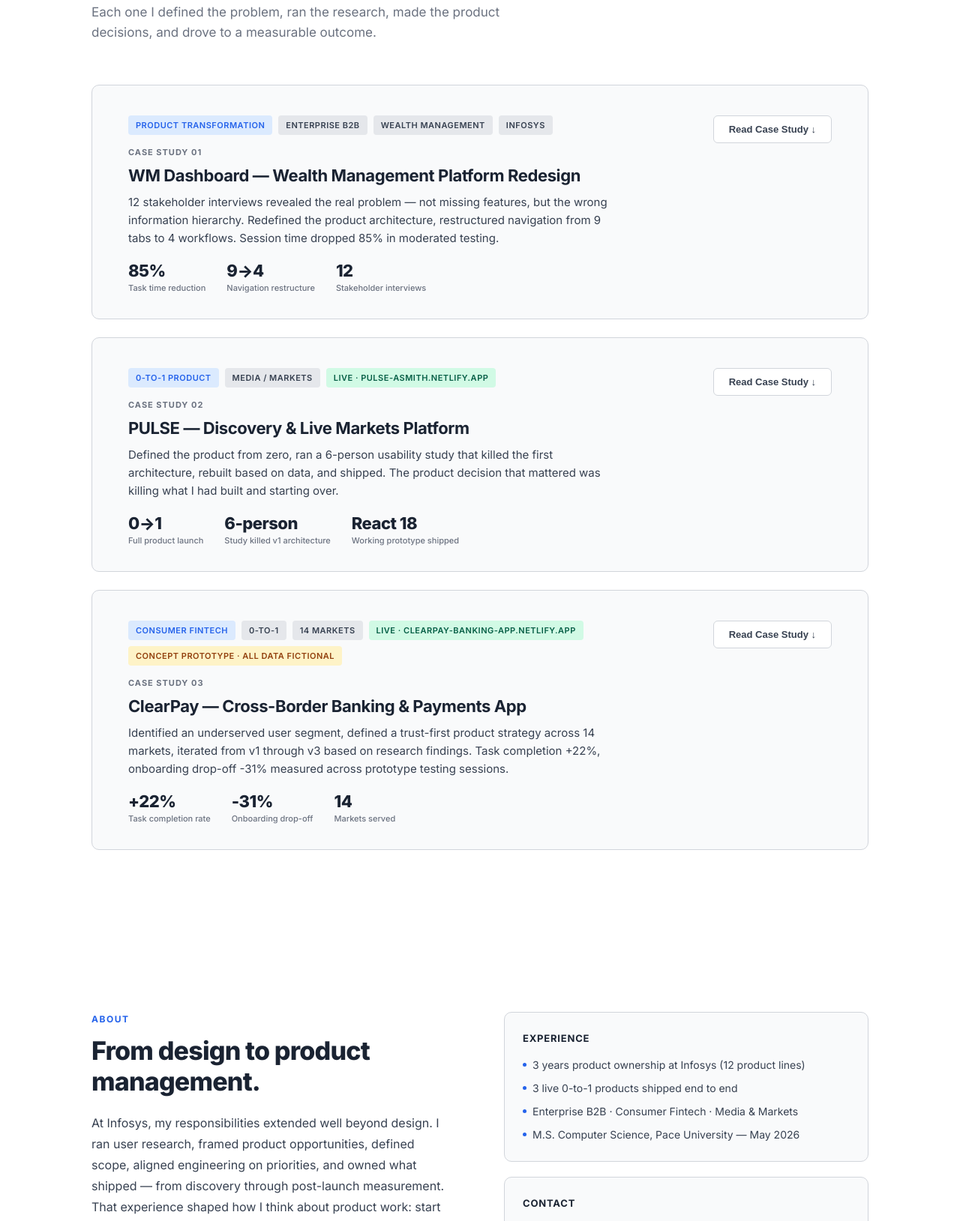
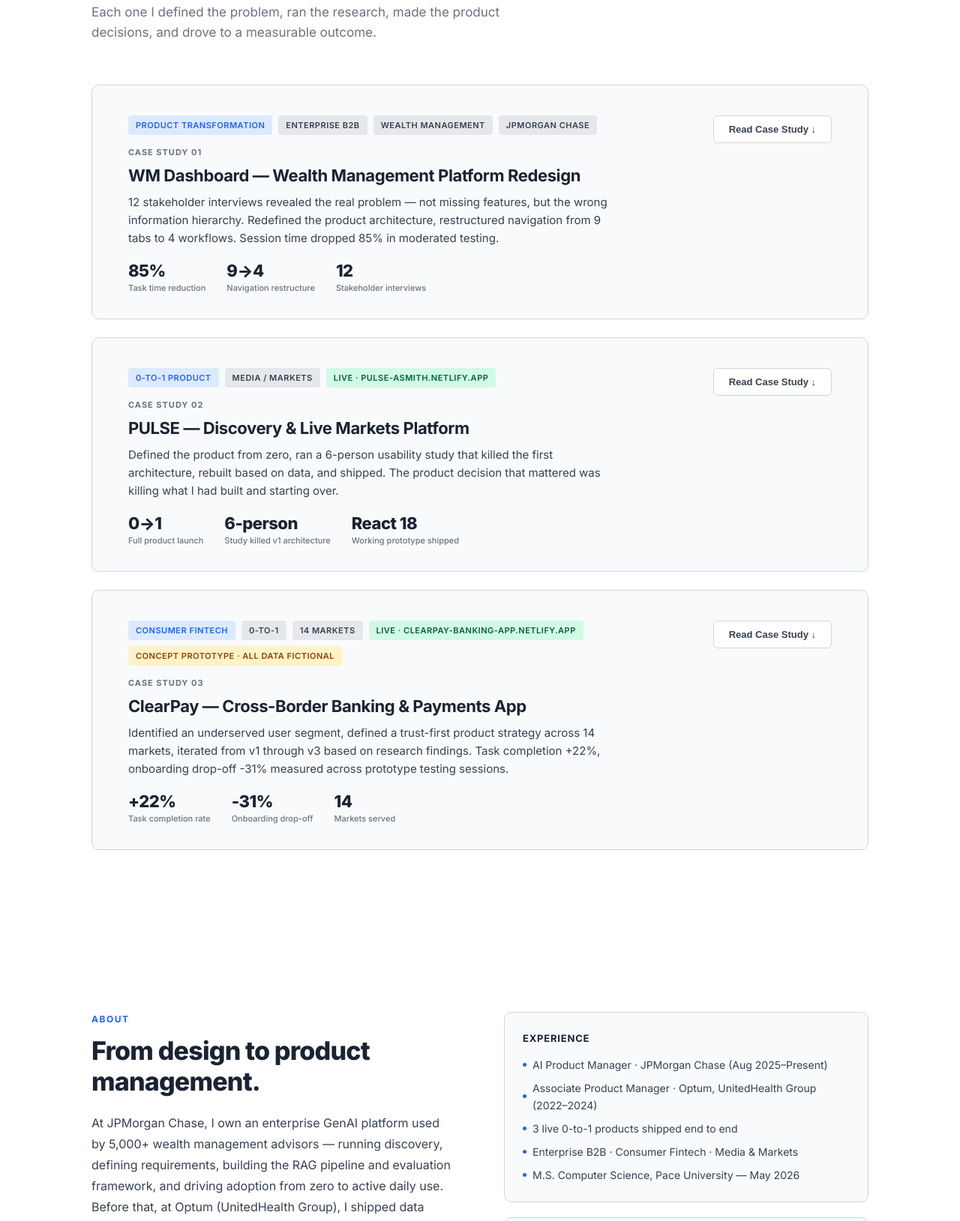
Before and after one commit to asmithreddy17/asmithreddy17.github.io, a plain HTML site: page index.html in a window 1280 px wide. Shown: the part 1171-2800 px from the top of the page at 75% size. Drawn offline with Linux system fonts and the light colour scheme.

Commit message:
Add files via upload

```diff
--- a/index.html
+++ b/index.html
@@ -234,7 +234,7 @@
     <div class="metric-divider"></div>
     <div class="metric"><span class="metric-num">3</span><span class="metric-label">Products owned end-to-end</span></div>
     <div class="metric-divider"></div>
-    <div class="metric"><span class="metric-num">12</span><span class="metric-label">Product lines owned · Infosys</span></div>
+    <div class="metric"><span class="metric-num">5,000+</span><span class="metric-label">Daily users · JPMorgan GenAI platform</span></div>
   </div>
   <div class="hero-actions">
     <a href="#work" class="btn-primary">See My Work</a>
@@ -257,7 +257,7 @@
           <span class="cs-tag tag-blue">Product Transformation</span>
           <span class="cs-tag tag-dark">Enterprise B2B</span>
           <span class="cs-tag tag-dark">Wealth Management</span>
-          <span class="cs-tag tag-dark">Infosys</span>
+          <span class="cs-tag tag-dark">JPMorgan Chase</span>
         </div>
         <div class="cs-num">Case Study 01</div>
         <div class="cs-title">WM Dashboard — Wealth Management Platform Redesign</div>
@@ -274,7 +274,7 @@
       <div class="cs-body-top">
         <div class="cs-meta-card"><div class="cs-meta-label">My Role</div><div class="cs-meta-value">Product ownership — research, product decisions, IA, dev alignment, QA</div></div>
         <div class="cs-meta-card"><div class="cs-meta-label">Team</div><div class="cs-meta-value">2 PMs · 8 Engineers · 3 Compliance Officers · 12 Advisor research participants</div></div>
-        <div class="cs-meta-card"><div class="cs-meta-label">Context</div><div class="cs-meta-value">Infosys · Enterprise client · Institutional advisors managing $10M+ portfolios</div></div>
+        <div class="cs-meta-card"><div class="cs-meta-label">Context</div><div class="cs-meta-value">JPMorgan Chase · Investor &amp; Wealth Technology · Institutional advisors managing $10M+ portfolios</div></div>
       </div>
 
       <div class="cs-section">
@@ -300,7 +300,7 @@
           <li><strong>Restructure from 9 tabs to 4 workflow-based sections</strong> — Dashboard (portfolio overview + live risk alerts), Trade &amp; Orders, Clients &amp; Reports, Settings. Navigation organized around what advisors do, not what the product contains.</li>
           <li><strong>Promote risk alerts to the primary dashboard surface</strong> — the highest-urgency action in any session needed zero navigation to reach. Surfacing it on load reduced the time-to-action on compliance-critical alerts from minutes to seconds.</li>
           <li><strong>Preserve information density, restructure hierarchy</strong> — research showed advisors wanted the data; the decision was not to reduce it but to sequence it. Portfolio performance anchored the view; deeper analysis available on demand, not imposed.</li>
-          <li><strong>Design system components extended for the data table and alert patterns</strong> — adopted across 3 other Infosys product teams; the component investment compounded across the organization, not just this product.</li>
+          <li><strong>Design system components extended for the data table and alert patterns</strong> — adopted across 3 other JPMorgan product teams; the component investment compounded across the organization, not just this product.</li>
         </ul>
       </div>
 
@@ -479,7 +479,7 @@
     <div class="about-text">
       <div class="section-label">About</div>
       <h2>From design to product management.</h2>
-      <p>At Infosys, my responsibilities extended well beyond design. I ran user research, framed product opportunities, defined scope, aligned engineering on priorities, and owned what shipped — from discovery through post-launch measurement. That experience shaped how I think about product work: start with the problem, not the solution; ground decisions in research; measure what matters.</p>
+      <p>At JPMorgan Chase, I own an enterprise GenAI platform used by 5,000+ wealth management advisors — running discovery, defining requirements, building the RAG pipeline and evaluation framework, and driving adoption from zero to active daily use. Before that, at Optum (UnitedHealth Group), I shipped data platform products for healthcare operations across claims adjudication and care management. I run user research, frame product opportunities, define scope, align engineering, and measure what shipped. Start with the problem, not the solution.</p>
       <p>That background gives me two things that translate directly into PM work: I can read a spec and know what's hard to build, and I can translate research findings directly into product architecture decisions without losing fidelity in the handoff. I have shipped working React 18 products. I know what engineers are agreeing to when they say "yes."</p>
       <p>I'm making the transition to Product Management explicit — I want to own the product strategy, roadmap, discovery, stakeholder alignment, and outcomes, and I have three case studies that demonstrate I've been doing that work.</p>
       <p><strong>M.S. in Computer Science, Pace University — May 2026.</strong> Open to full-time PM roles in New York and remote.</p>
@@ -488,7 +488,8 @@
       <div class="about-card">
         <h4>Experience</h4>
         <ul>
-          <li>3 years product ownership at Infosys (12 product lines)</li>
+          <li>AI Product Manager · JPMorgan Chase (Aug 2025–Present)</li>
+          <li>Associate Product Manager · Optum, UnitedHealth Group (2022–2024)</li>
           <li>3 live 0-to-1 products shipped end to end</li>
           <li>Enterprise B2B · Consumer Fintech · Media &amp; Markets</li>
           <li>M.S. Computer Science, Pace University — May 2026</li>
```
